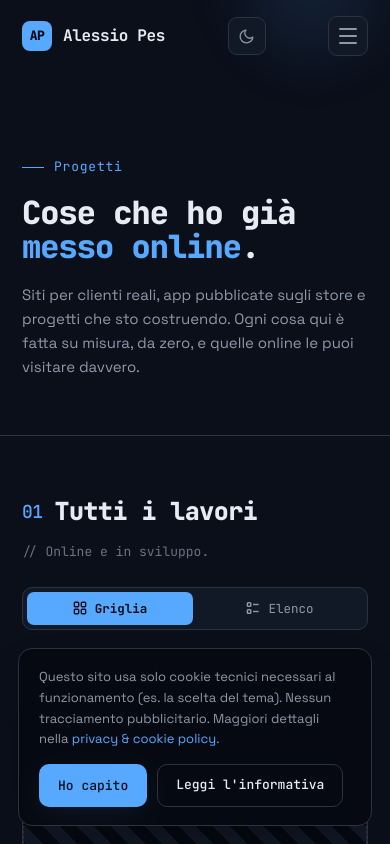
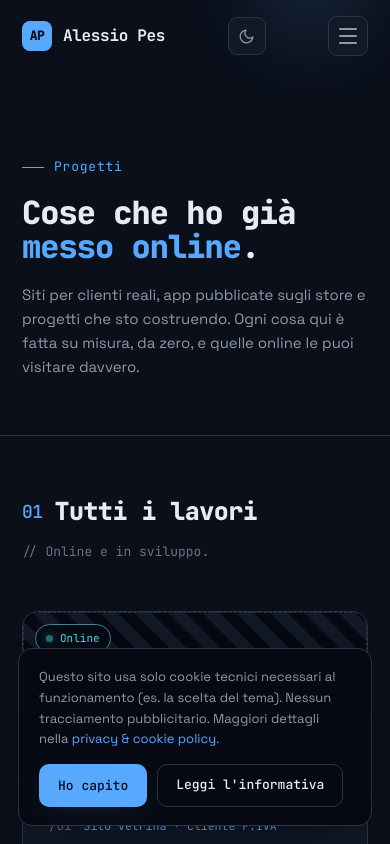
Before and after one commit to alessiopesit-boop/alessiopes-web, an Angular app: page /progetti in a window 390 px wide. Shown: the top 844 px of the page. Built offline with nearby package versions, Linux system fonts and the light colour scheme.

Commit message:
fix(mobile): nasconde il toggle griglia/elenco su telefono (#10)
Su telefono i progetti sono comunque uno sotto l'altro, quindi scegliere
tra griglia ed elenco non cambia niente: il selettore viene nascosto.

```diff
--- a/src/styles.css
+++ b/src/styles.css
@@ -432,6 +432,9 @@ footer { border-top: 1px solid var(--line); padding: 44px 0; }
   .card { flex-basis: 100%; max-width: 100%; }
   .sec-head { align-items: flex-start; }
   .steps { grid-template-columns: 1fr; }
+  /* Le card sono comunque a tutta larghezza: griglia ed elenco rendono uguale,
+     quindi il toggle vista su mobile non serve. */
+  .view-toggle { display: none; }
 }
 @media (max-width: 560px) {
   .card { flex-direction: column; }
@@ -444,7 +447,6 @@ footer { border-top: 1px solid var(--line); padding: 44px 0; }
   /* CTA a tutta larghezza: evita coppie di bottoni di larghezze diverse. */
   .hero-cta .btn, .cta-band .inner .btn { width: 100%; justify-content: center; }
   .price { padding: 26px 22px; }
-  .view-toggle { width: 100%; } .view-toggle button { flex: 1; justify-content: center; }
   /* Opzioni configuratore: griglia 2 colonne uniforme invece di chip a larghezze diverse.
      Selettore discendente per vincere sulla regola base .cfg-opts (display:flex). */
   .cfg-form .cfg-opts { display: grid; grid-template-columns: 1fr 1fr; }
```
